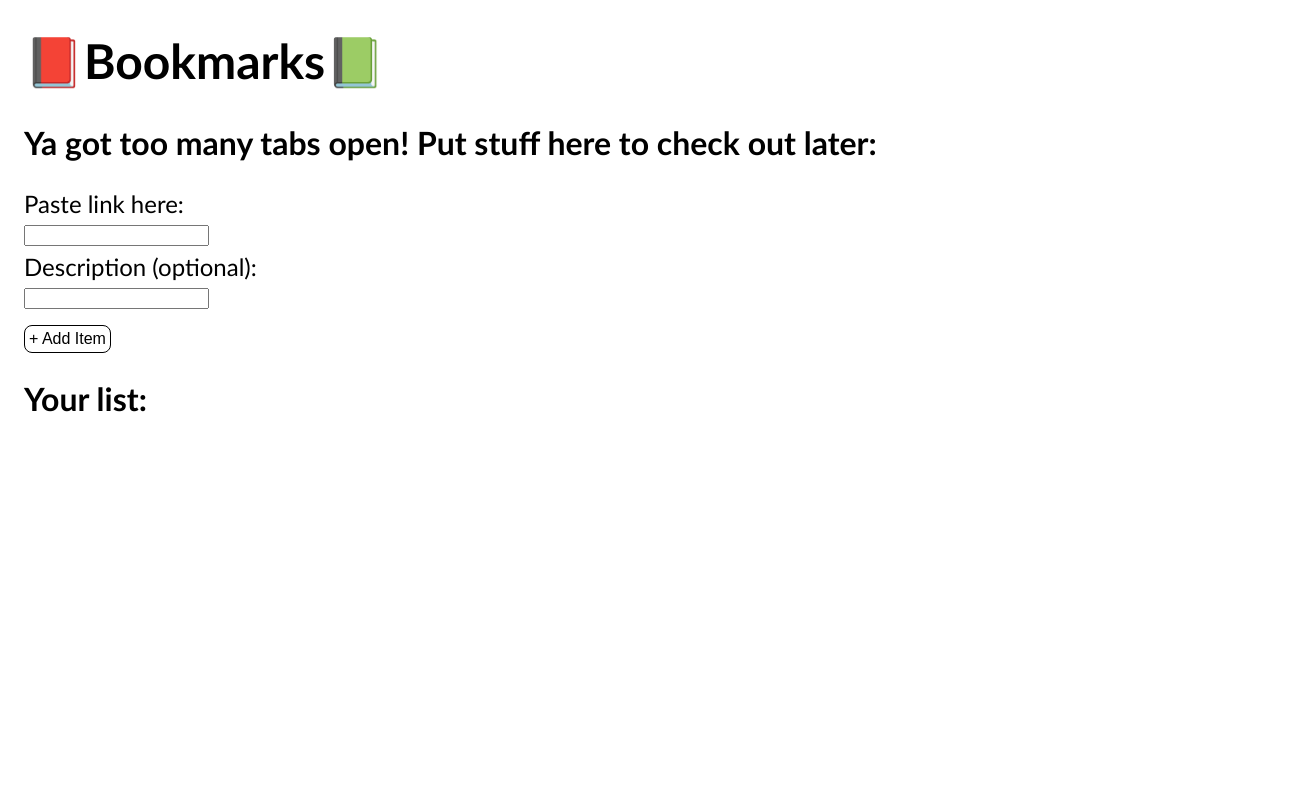
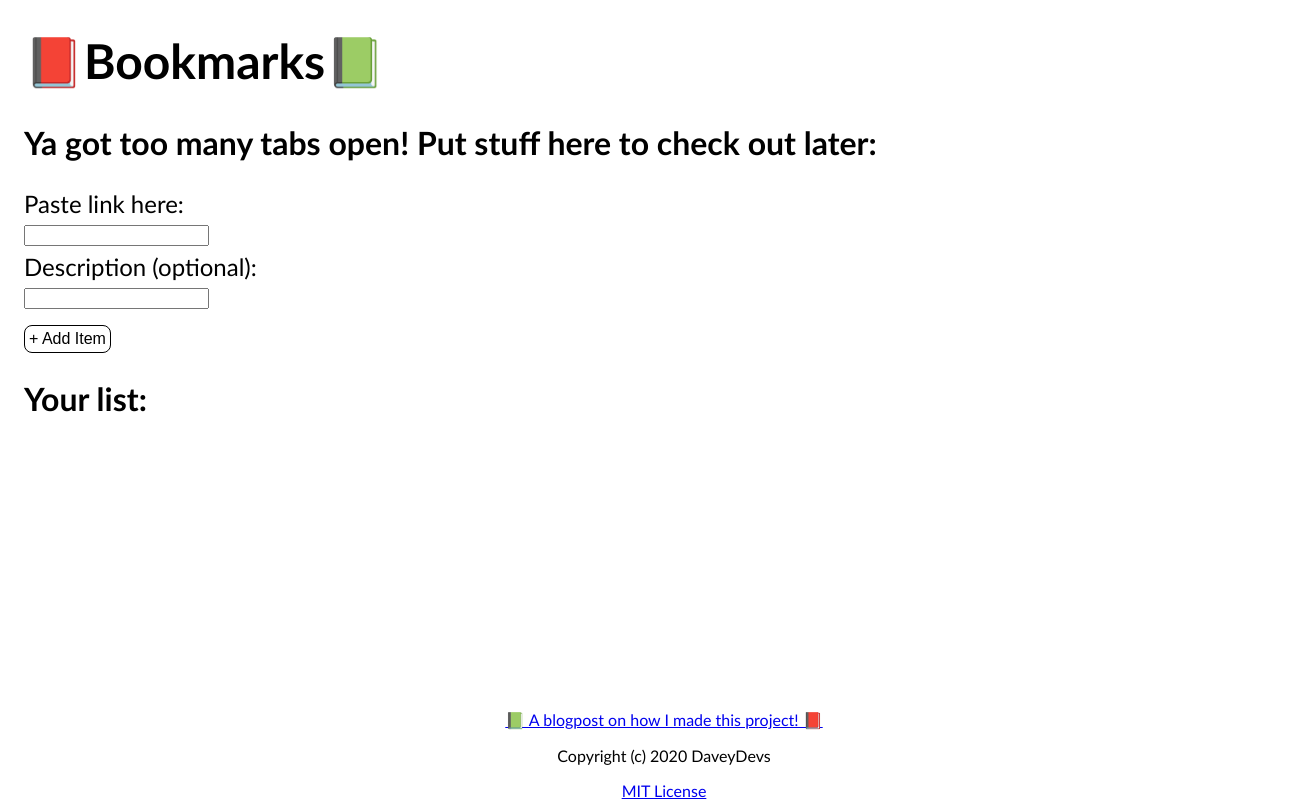
Before and after one commit to DaveyDevs/bookmarks, a plain HTML site: page index.html in a window 1280 px wide. Shown: the whole page, 1304 px wide, since content can reach past the window. Drawn offline with Linux system fonts and the light colour scheme.

Commit message:
footer and README addition

```diff
--- a/index.html
+++ b/index.html
@@ -24,6 +24,11 @@
         <ul class="listing"></ul>
       </div>
     </div>
+    <div class="creds">
+      <a href="https://blog.daveydevs.com/bookmarks-page-making-a-dynamic-list-using-vanilla-javascript-and-local-storage-ckcms88gb00bjlis1e59mgwy0">📗 A blogpost on how I made this project! 📕</a>
+      <p>Copyright (c) 2020 DaveyDevs</p>
+      <a href="https://opensource.org/licenses/MIT">MIT License</a>
+    </div>
 
     <script src="script.js"></script>
   </body>
--- a/style.css
+++ b/style.css
@@ -93,3 +93,11 @@ ul {
   color: white;
   cursor: pointer;
 }
+
+.creds {
+  bottom: 0;
+  display: block;
+  position: absolute;
+  text-align: center;
+  width: 100%;
+}
```
Also changed, not shown: 1 other file.
